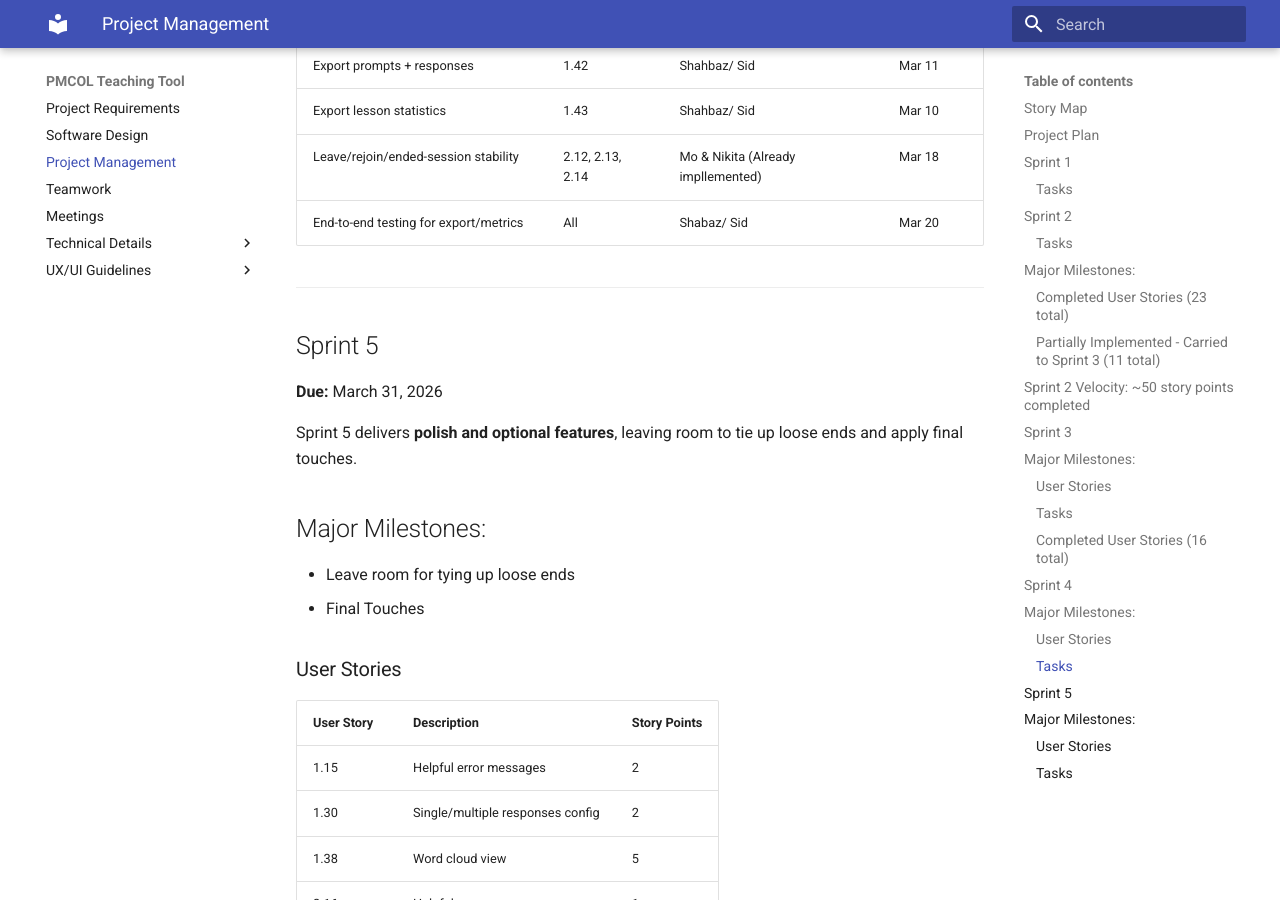
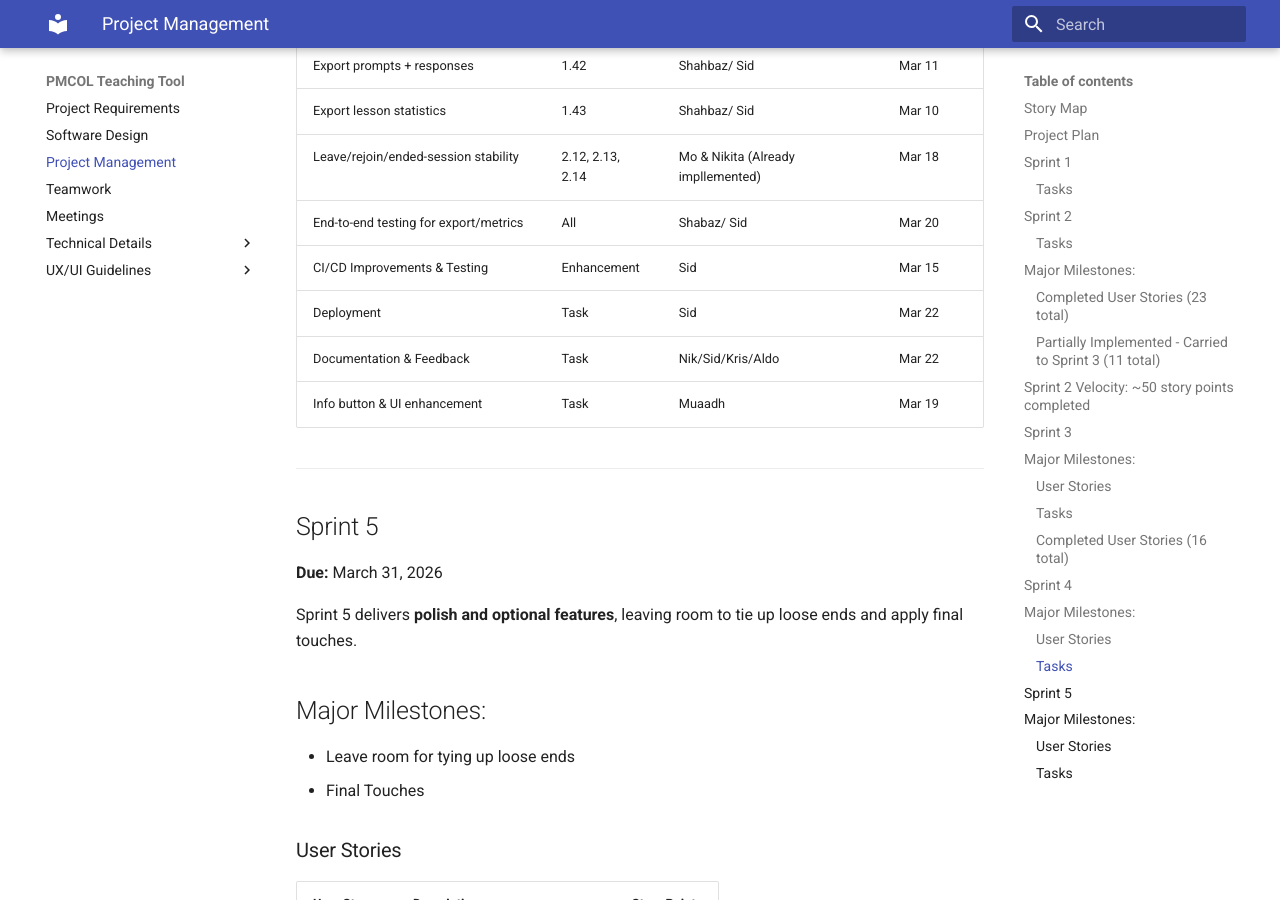
Before and after one commit to siddhantgoel7/Prompt-Ed, an MkDocs documentation site: the page built from docs/project-management.md, in a window 1280 px wide and 900 px high, scrolled down 11219 px. Built offline with MkDocs 1.6.1 and Material for MkDocs 9.7.7, drawn with Linux system fonts in a browser that asks for light colours.

Commit message:
Update project-management.md

```diff
--- a/docs/project-management.md
+++ b/docs/project-management.md
@@ -277,6 +277,10 @@
 | Export lesson statistics                | 1.43             | Shahbaz/ Sid | Mar 10       |
 | Leave/rejoin/ended-session stability    | 2.12, 2.13, 2.14 | Mo & Nikita (Already impllemented) | Mar 18       |
 | End-to-end testing for export/metrics   | All              | Shabaz/ Sid  | Mar 20       |
+| CI/CD Improvements & Testing            | Enhancement      | Sid          | Mar 15       |
+| Deployment                              | Task             | Sid          | Mar 22       |
+| Documentation & Feedback                | Task             | Nik/Sid/Kris/Aldo | Mar 22  |
+| Info button & UI enhancement            |Task              | Muaadh       | Mar 19       |
 
 ---
 
```
